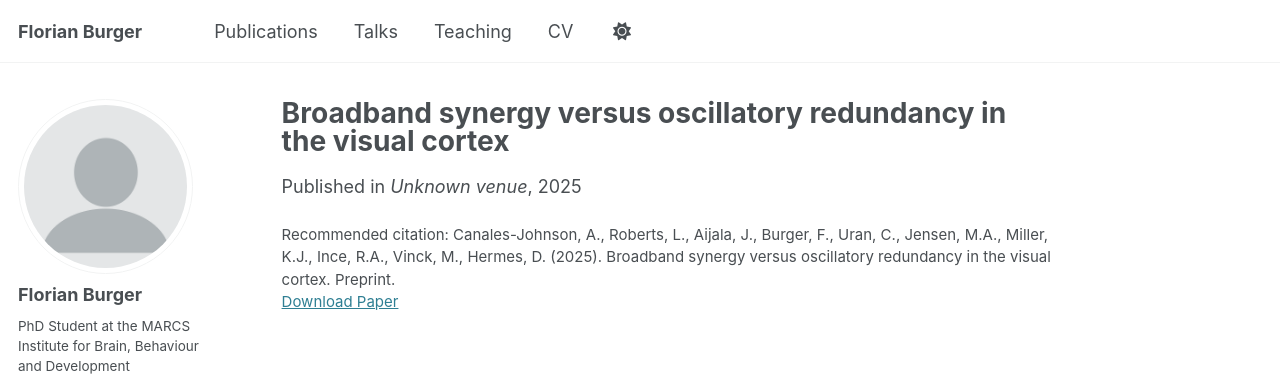
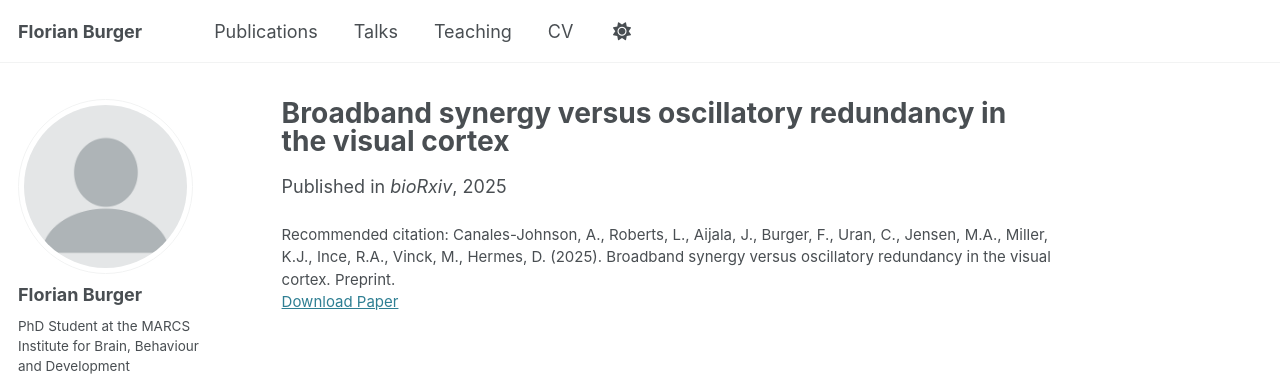
Before and after one commit to Flo-Burger/Flo-Burger.github.io, a Jekyll site: the page built from _publications/broadband-synergy-versus-oscillatory-redundancy-in-the-visual-cortex.md, in a window 1280 px wide. Shown: the top 376 px of the page. Built offline with Jekyll 4.4.1, drawn with Linux system fonts in a browser that asks for light colours; some web fonts are replaced.

Commit message:
Update broadband-synergy-versus-oscillatory-redundancy-in-the-visual-cortex.md

```diff
--- a/_publications/broadband-synergy-versus-oscillatory-redundancy-in-the-visual-cortex.md
+++ b/_publications/broadband-synergy-versus-oscillatory-redundancy-in-the-visual-cortex.md
@@ -5,7 +5,7 @@ category: manuscripts
 permalink: /publication/Broadband synergy versus oscillatory redundancy in the visual cortex
 excerpt: 'The cortex generates diverse neural dynamics, ranging from broadband fluctuations to narrowband oscillations in specific frequency bands. Here, we investigated whether broadband and oscillatory dynamics play different roles in the encoding and transmission of synergistic and redundant information. We used information-theoretical measures to dissociate neural signals sharing common information (i.e., redundancy) from signals encoding complementary information (i.e., synergy). We analyzed electrocorticography (ECoG) and local field potentials (LFP) in the visual cortex of human and non-human primates (macaque) to investigate to what extent broadband signals (BB) and narrowband gamma (NBG) oscillations conveyed synergistic or redundant information about images. In both species, the information conveyed by BB signals was highly synergistic within and between visual areas. By contrast, the information carried by NBG was primarily redundant within and between the same visual areas. Finally, the information conveyed by BB signals emerged early after stimulus onset, while NBG sustained information at later time points. These results suggest that broadband activity encodes information synergistically while gamma-band oscillatory activity encodes information redundantly in the visual cortex.'
 date: 02.03.2025
-venue: 'Unknown venue'
+venue: 'bioRxiv'
 # slidesurl: ''
 paperurl: 'https://www.biorxiv.org/content/10.1101/2025.02.27.640666.abstract'
 # bibtexurl: ''
```
